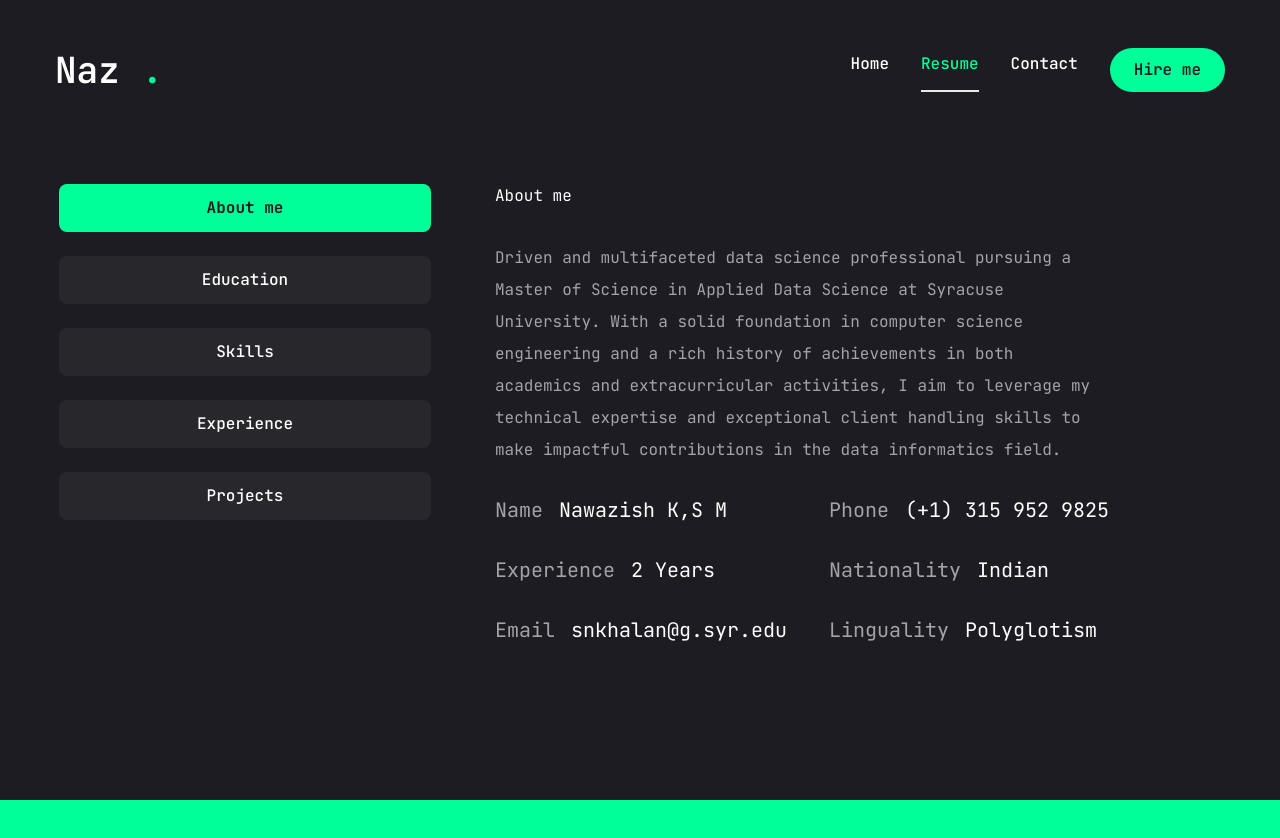
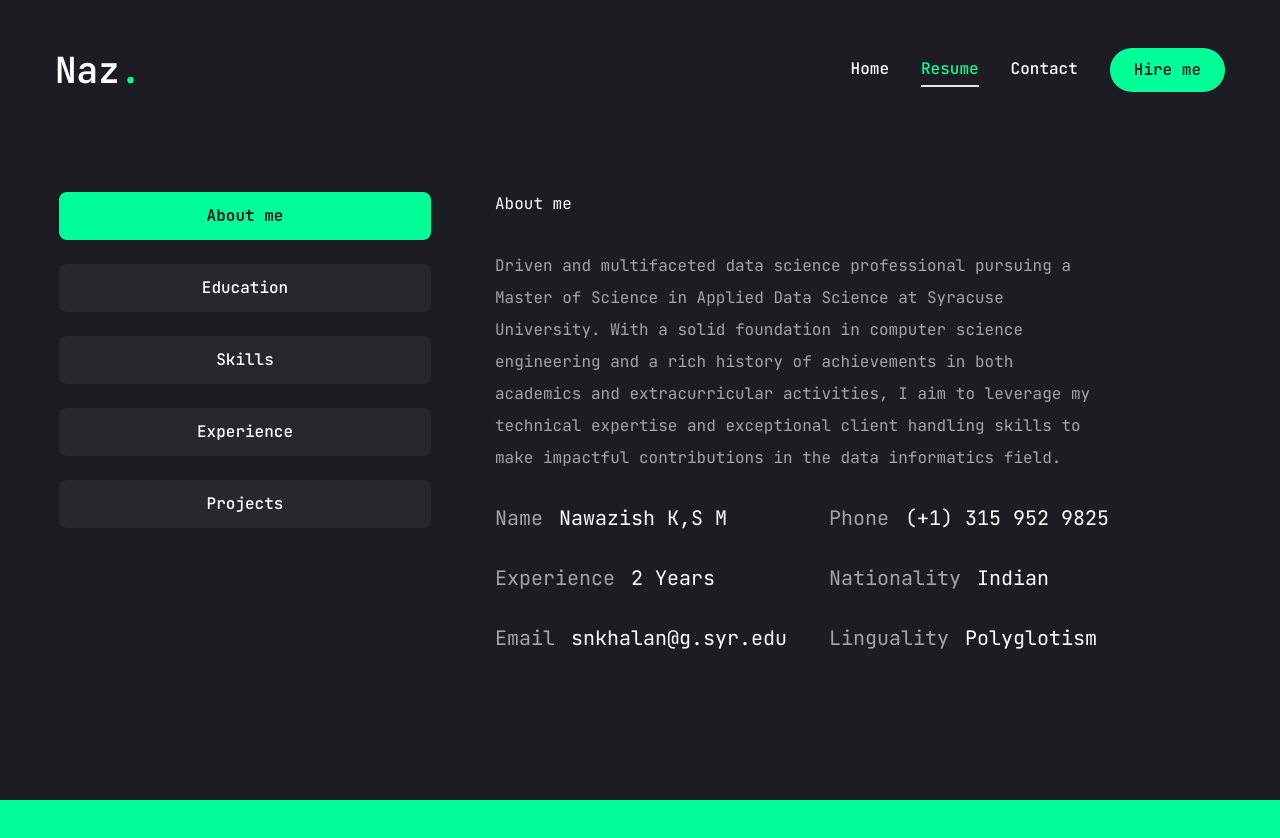
Before and after one commit to Nazorange/NazWebsite, a Next.js app: page /Resume in a window 1280 px wide. Shown: the top 838 px of the page. Before the commit the page ends 800 px from the top, so only its background shows below. Built offline with nearby package versions, Linux system fonts and the light colour scheme.

Commit message:
ease of life tweaks 1.0

```diff
--- a/app/Resume/page.jsx
+++ b/app/Resume/page.jsx
@@ -355,7 +355,7 @@ const Resume = () => {
         opacity: 1,
         transition: { delay: 2.4, duration: 0.4, ease: "easeIn" },
      }}
-  className="min-h-[80vh] flex items-center justify-center py-12 xl:py-0"
+  className="min-h-[80vh] flex items-center justify-center py-12"
 >
   <div className="container mx-auto">
     <Tabs defaultValue="about" className="flex flex-col xl:flex-row gap-[60px]">
--- a/app/layout.jsx
+++ b/app/layout.jsx
@@ -1,9 +1,9 @@
 import { JetBrains_Mono } from "next/font/google";
 import "./globals.css";
-
 import Header from"@/components/Header";
 import PageTransition from "@/components/PageTransition";
 import StairTransition from "@/components/StairTransition";
+import Footer from "@/components/Footer";
 
 const jetbrainsMono = JetBrains_Mono({
 subsets: ["latin"] ,
@@ -12,20 +12,21 @@ variable: "--font-jetbrainsMono",
 });
 
 export const metadata = {
-  title: "Create Next App",
-  description: "Generated by create next app",
+  title: "Naz's Website",
+  description: "Welcome to Nawazish Khalander's Portfolio",
 };
 
 export default function RootLayout({ children }) {
   return (
     <html lang="en">
+
       <body className={jetbrainsMono.variable}>
         <Header />
         <StairTransition />
         <PageTransition>
         {children}
         </PageTransition>
-
+        <Footer /> {/* Add the Footer component */}
         </body>
     </html>
   );
--- a/app/page.jsx
+++ b/app/page.jsx
@@ -1,4 +1,5 @@
 "use client";
+
 import { Button } from "@/components/ui/button";
 import { FiDownload } from "react-icons/fi";
 import { motion } from "framer-motion";
@@ -6,6 +7,7 @@ import Socials from "@/components/Socials";
 import Photo from "@/components/Photo";
 import Stats from "@/components/Stats";
 import TypingAnimation from "@/components/TypingAnimation"; // Ensure correct path
+
 
 // fade animation for naz
 const fadeVariants = {
@@ -23,6 +25,7 @@ const fadeVariants = {
 
 const Home = () => {
   return (
+    <>
       <section className="h-full">
         <div className="container mx-auto h-full">
           <div className="flex flex-col xl:flex-row items-center justify-between xl:pt-8 xl:pb-24">
@@ -85,6 +88,7 @@ const Home = () => {
         </div>
         <Stats />
       </section>
+    </>
   );
 };
 
--- /dev/null
+++ b/components/Footer.jsx
@@ -0,0 +1,11 @@
+const Footer = () => {
+    return (
+        <footer className="py-4 bg-primary text-white">
+            <div className="container mx-auto text-center">
+                <p>&copy; {new Date().getFullYear()} Nawazish Khalander. All rights reserved.</p>
+            </div>
+        </footer>
+    );
+};
+
+export default Footer;
--- a/components/Header.jsx
+++ b/components/Header.jsx
@@ -1,39 +1,34 @@
 import Link from "next/link";
 import { Button } from "./ui/button";
-
 import Nav from "./Nav";
 import MobileNav from "./MobileNav";
 
 const Header = () => {
     return (
         <header className="py-8 xl:py-12 text-white">
-            <div  className="container mx-auto flex justify-between items-center">
+            <div className="container mx-auto flex justify-between items-center">
                 {/* logo */}
                 <Link href="/">
                     <h1 className="text-4xl font-semibold">
-                        Naz <span className="text-accent ">.</span>
+                        Naz<span className="text-accent">.</span>
                     </h1>
                 </Link>
 
-
-                {/*Desktop nav & hire me*/ }
-
-                <div className="hidden xl:flex itens-center gap-8">
-                  <Nav />
-                  <Link href="/contact">
-                    <Button>Hire me</Button>
-                  </Link>
+                {/* Desktop nav & hire me */}
+                <div className="hidden xl:flex items-center gap-8">
+                    <Nav />
+                    <Link href="/contact">
+                        <Button>Hire me</Button>
+                    </Link>
                 </div>
 
-                {/* movile nav */}
+                {/* Mobile nav */}
                 <div className="xl:hidden">
                     <MobileNav />
                 </div>
-
-
             </div>
         </header>
-    )
+    );
 };
 
 export default Header;
--- a/components/TypingAnimation.jsx
+++ b/components/TypingAnimation.jsx
@@ -5,7 +5,7 @@ const TypingAnimation = () => {
   return (
     <span className="text-accent text-xl">
       <Typewriter
-        words={['Software Engineer.', 'Data Analyst.', 'Web Developer.', 'UI/UX Designer.']}
+        words={['Software Engineer', 'Data Analyst', 'Web Developer', 'UI/UX Designer']}
         loop={5}
         cursor
         cursorStyle="_"
```
Lines whose indentation alone changed are shown as unchanged.
